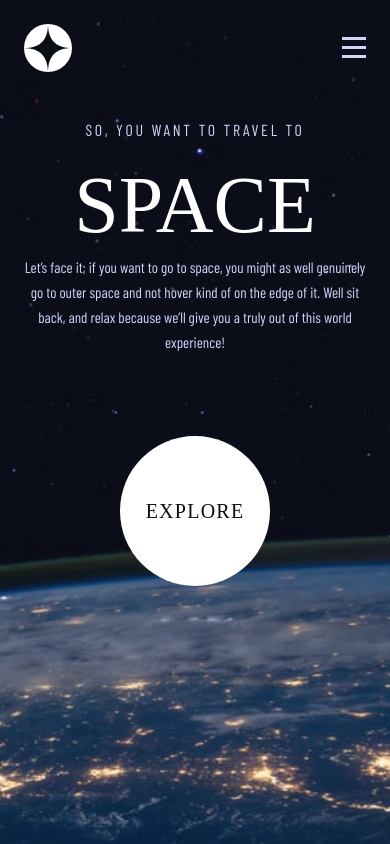
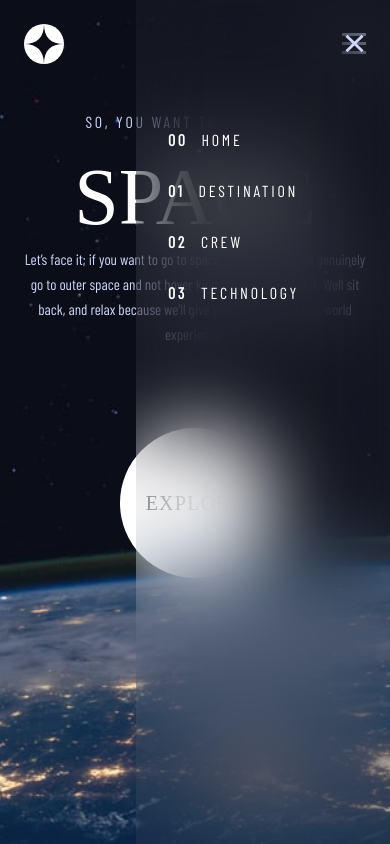
Before and after one commit to waldekglaz/space-tourism, a React (Create React App) app: page / in a window 390 px wide. Built offline with nearby package versions, Linux system fonts and the light colour scheme; a web font is replaced by a local one.

Commit message:
mobile menu styles

```diff
--- a/src/components/Navbar.module.css
+++ b/src/components/Navbar.module.css
@@ -3,10 +3,51 @@
   align-items: center;
   justify-content: space-between;
 }
+.logo {
+  width: 4rem;
+  height: 4rem;
+}
 ul {
-  display: none;
+  position: absolute;
+  right: 0;
+  top: 0;
+  bottom: 0;
+  width: 25.4rem;
+  background: rgba(255, 255, 255, 0.04);
+  backdrop-filter: blur(40.7742px);
+  z-index: 3;
+  padding: 11.8rem 2.6rem 0 3.2rem;
+  text-align: left;
+  list-style: none;
 }
 button {
   background-color: transparent;
   border: none;
 }
+.close-icon {
+  width: 1.9rem;
+  height: 1.9rem;
+  position: absolute;
+  top: 3.4rem;
+  right: 2.6rem;
+}
+.list-item {
+  font-size: 1.6rem;
+  margin-bottom: 3.2rem;
+}
+.navbar__link {
+  font-weight: 400;
+  font-size: 16px;
+  line-height: 19px;
+  letter-spacing: 2.7px;
+  color: #ffffff;
+  text-decoration: none;
+  text-transform: uppercase;
+}
+.navbar__link span {
+  font-weight: 700;
+  font-size: 16px;
+  line-height: 19px;
+  letter-spacing: 2.7px;
+  margin-right: 1.4rem;
+}
--- a/src/components/Navbar.tsx
+++ b/src/components/Navbar.tsx
@@ -2,30 +2,34 @@ import React from "react";
 import { Link } from "react-router-dom";
 import logo from "../assets/shared/logo.svg";
 import hamburger from "../assets/shared/icon-hamburger.svg";
+import closeIcon from "../assets/shared/icon-close.svg";
 import styles from "./Navbar.module.css";
 
 const Navbar: React.FC = () => {
   return (
     <div className={styles.navbar}>
-      <img src={logo} alt="logo" className="logo" />
+      <img src={logo} alt="logo" className={styles.logo} />
       <ul>
-        <li className="list-item">
-          <Link to="/">
+        <button>
+          <img src={closeIcon} alt="close" className={styles["close-icon"]} />
+        </button>
+        <li className={styles["list-item"]}>
+          <Link to="/" className={styles["navbar__link"]}>
             <span className="list-item__index">00</span>Home
           </Link>
         </li>
-        <li className="list-item">
-          <Link to="/destination">
+        <li className={styles["list-item"]}>
+          <Link to="/destination" className={styles["navbar__link"]}>
             <span className="list-item__index">01</span>Destination
           </Link>
         </li>
-        <li className="list-item">
-          <Link to="/crew">
+        <li className={styles["list-item"]}>
+          <Link to="/crew" className={styles["navbar__link"]}>
             <span className="list-item__index">02</span>crew
           </Link>
         </li>
-        <li className="list-item">
-          <Link to="/technology">
+        <li className={styles["list-item"]}>
+          <Link to="/technology" className={styles["navbar__link"]}>
             <span className="list-item__index">03</span>technology
           </Link>
         </li>
```
